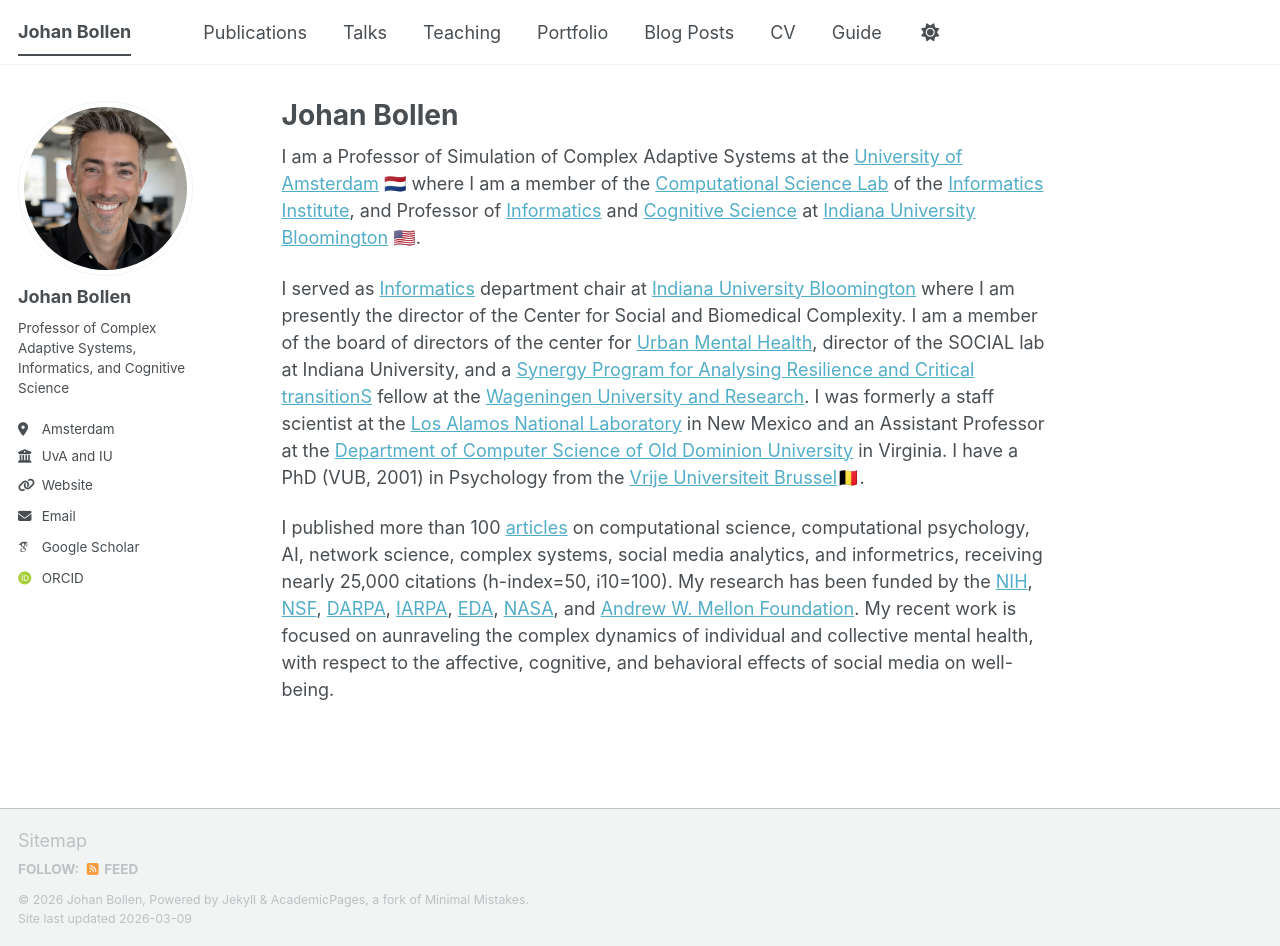
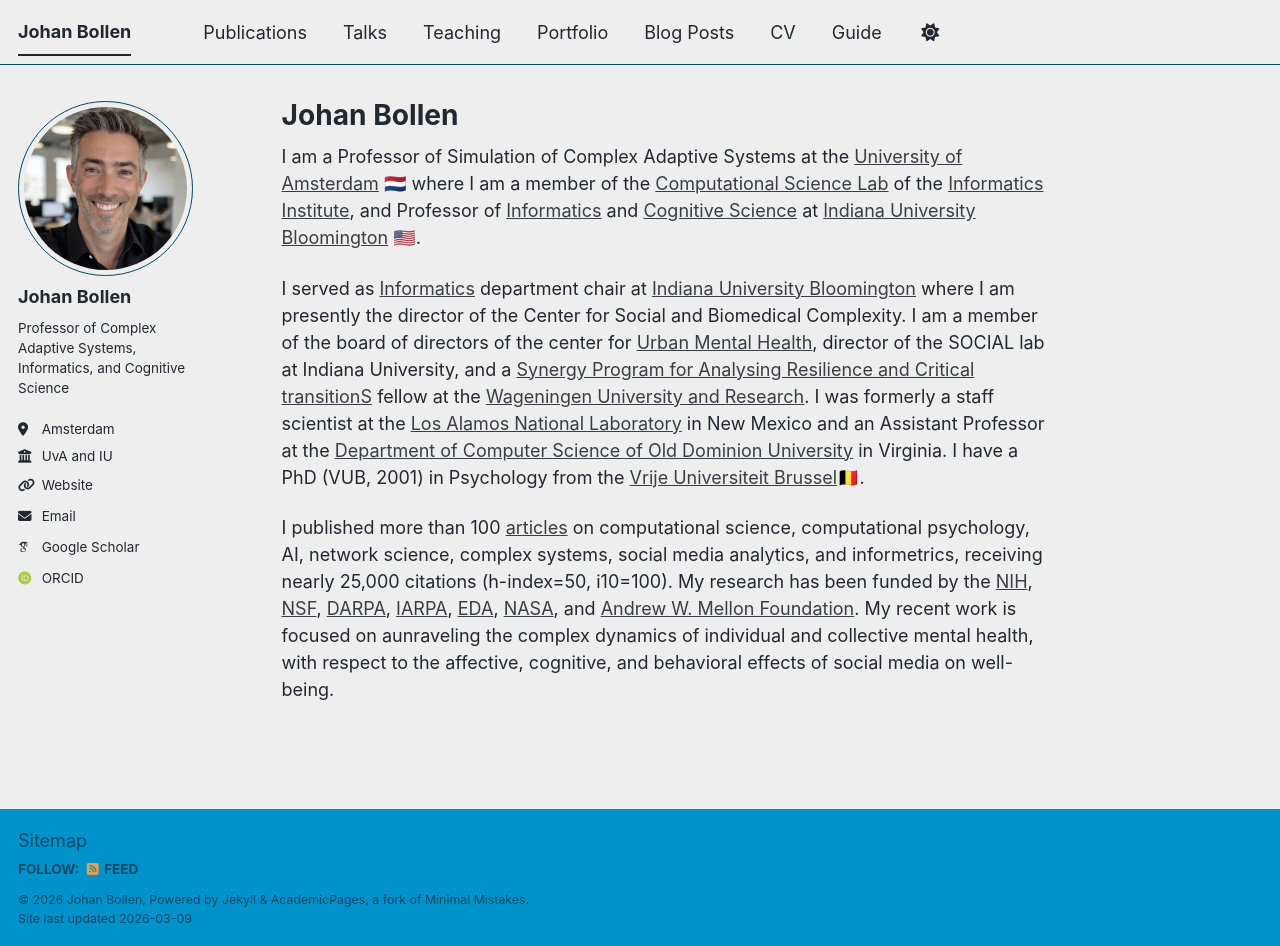
Before and after one commit to jbollen/jbollen.github.io, a Jekyll site: the page built from _pages/about.md, in a window 1280 px wide and 946 px high. Built offline with Jekyll 4.4.1, drawn with Linux system fonts in a browser that asks for light colours; some web fonts are replaced; a script bundle is joined from its source files by our own code; library files that are not in the unit come from our copies.

Commit message:
Update _config.yml

```diff
--- a/_config.yml
+++ b/_config.yml
@@ -8,7 +8,7 @@
 
 # Basic Site Settings
 locale                   : "en-US"
-site_theme               : "default" # The available themes options are "default", "air", "sunrise", "mint", "dirt" and "contrast"
+site_theme               : "air" # The available themes options are "default", "air", "sunrise", "mint", "dirt" and "contrast"
 title                    : "Johan Bollen"
 title_separator          : "-"
 name                     : &name "Johan Bollen"
@@ -17,9 +17,6 @@
                                                            # or if you already have some other page hosted on Github then use "https://[your GitHub username].github.io/[Your Repo Name]"
 baseurl                  : "" # the subpath of your site, e.g. "/blog"
 repository               : "jbollen/jbollen.github.io"
-
-minimal_mistakes_skin: air
-
 
 # Site Author - The following control what appear as part of the author content on the side bar.
 #               If a field is blank the icon and link will not appear, otherwise it will be shown.
```
